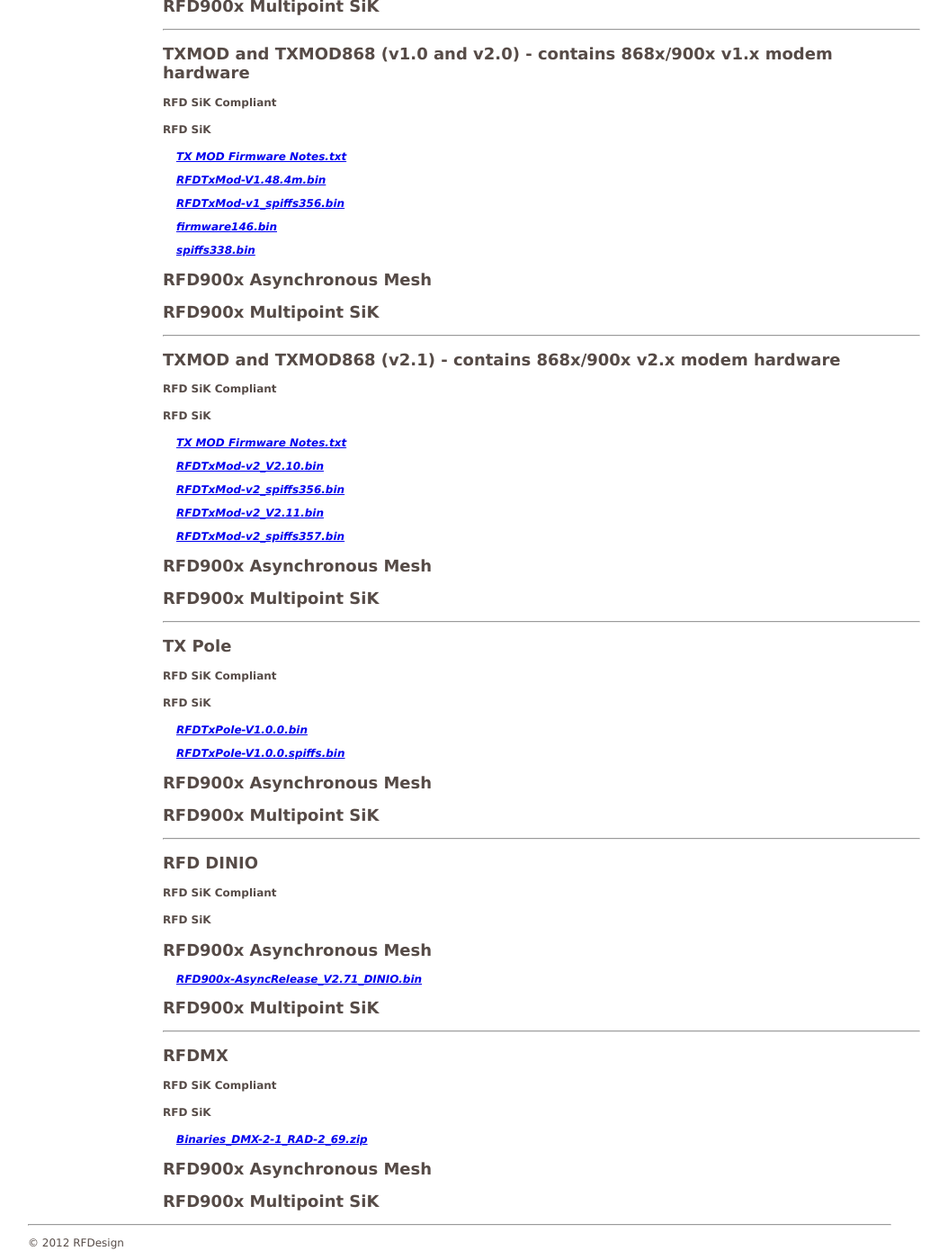
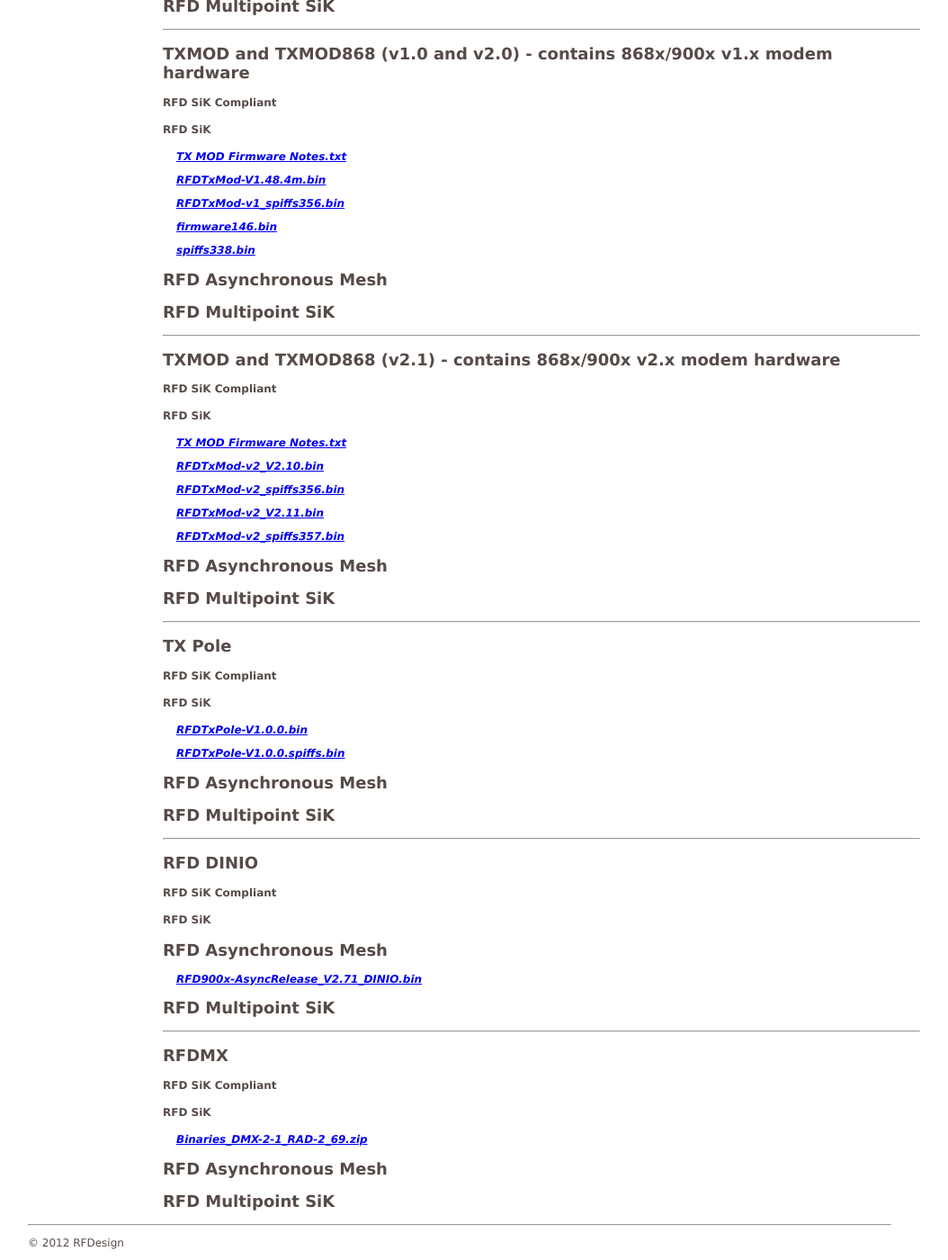
Before and after one commit to RFDesign/rfdesign.github.io, a Jekyll site: the page built from firmware.html, in a window 1280 px wide and 1400 px high, scrolled down 3247 px. Shown: the whole window at 90% size, without its empty margins (27-1081 px from the left). Built offline with Jekyll 4.4.1, drawn with Linux system fonts in a browser that asks for light colours; some of the changed text lies outside the part shown.

Commit message:
Update firmware.html

```diff
--- a/firmware.html
+++ b/firmware.html
@@ -22,14 +22,14 @@ title: Firmware
     </address>
     {% endfor %}
 
-    <h2>RFD900x Asynchronous Mesh</h2>
+    <h2>RFD Asynchronous Mesh</h2>
     {% for file in modem.modems..Async %}
     <address>
         <p><strong><a href="{{site.baseurl}}/Files/firmware/{{file.file}}">{{file.file}}<a/></strong></p>
     </address>
     {% endfor %}
 
-    <h2>RFD900x Multipoint SiK</h2>
+    <h2>RFD Multipoint SiK</h2>
     {% for file in modem.modems..MPSIK %}
     <address>
         <p><strong><a href="{{site.baseurl}}/Files/firmware/{{file.file}}">{{file.file}}<a/></strong></p>
```
